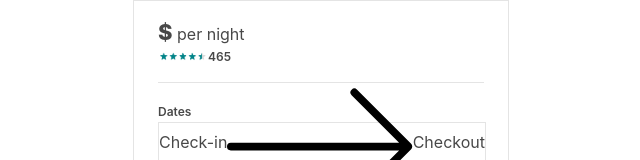
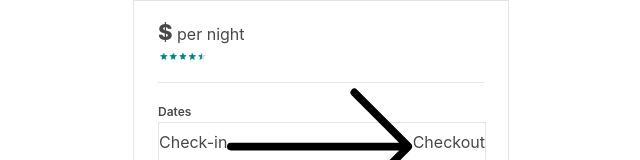
Before and after one commit to bedroost/booking, a React app: page / in a window 1280 px wide. Shown: the top 160 px of the page, without its empty margins (319-959 px from the left). Built offline with nearby package versions, Linux system fonts and the light colour scheme; no server answers.

Commit message:
dynamically render views

```diff
--- a/client/src/components/BookingForm.js
+++ b/client/src/components/BookingForm.js
@@ -92,7 +92,7 @@ class BookingForm extends React.Component {
                 </div>
                 <div className={styles.BookingFormHeaderStars}>
                   <span className={styles.Stars} />
-                  <span>465</span>
+                  <span>{listingInfo.views}</span>
                 </div>
               </div>
               <form>
```
